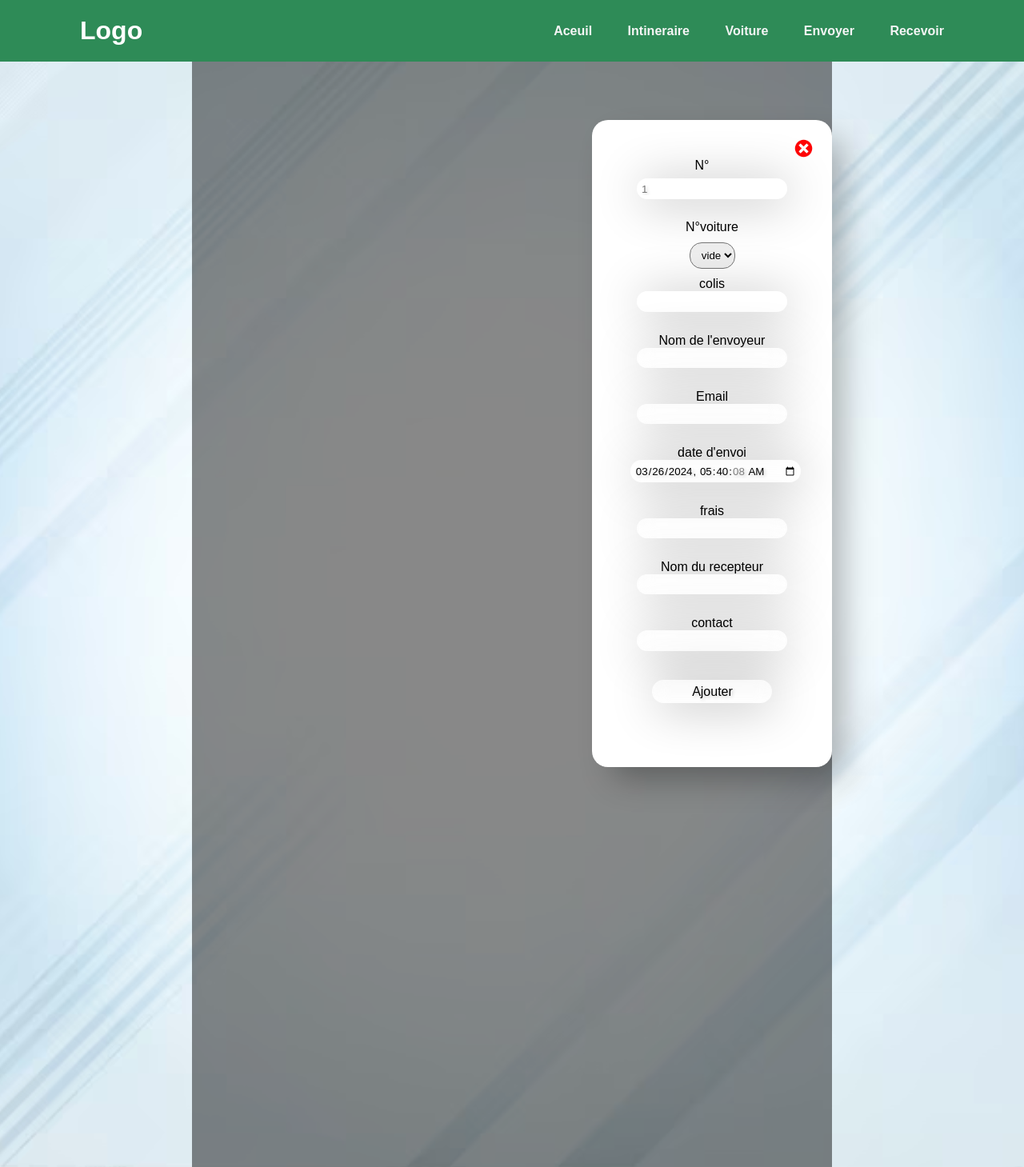
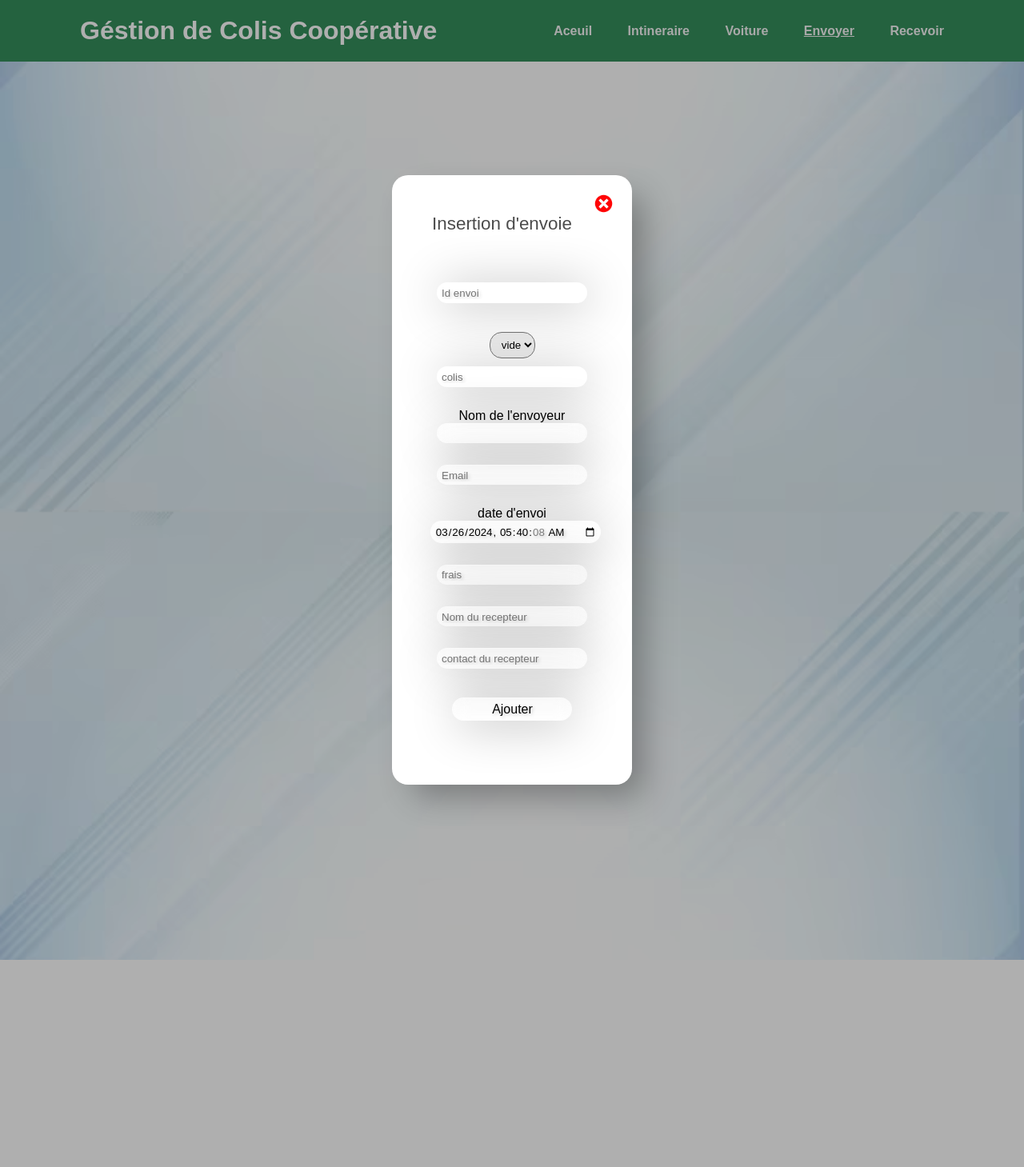
Before and after one commit to christophe1213/gestion_colis, a PHP site: page /gestion_colis/Interface/envoyer/insertion_envoyer.php in a window 1280 px wide. Shown: the whole page at 80% size. After the commit the page ends 1200 px from the top, so only its background shows below. Run offline with PHP 8.4, Linux system fonts and the light colour scheme; data that the repository does not hold is empty.

Commit message:
Amélioration du l'inerterface d'envoye

```diff
--- a/Interface/envoyer/insertion_envoyer.php
+++ b/Interface/envoyer/insertion_envoyer.php
@@ -4,28 +4,14 @@
             include __DIR__ ."/../../controleur/connection.php";
             insertion_envoyer($conn);
             include __DIR__."/../header.php";
-    //   $query = "SELECT * FROM envoyer; ";
-    //   affichage_envoyer($conn,$query);
-
             $conn->close();
         ?>
-<div class="a">
-    <div class="contenaire">
-        <form class="ajout" action="insertion_envoyer.php" method = "POST">
-        <a class="fermer" href="interface_Envoyer.php"><img class="icons" src="../../Style/icons/delete.png" alt="fermer" title="fermer"></a>
-                <label for="idenvoi">N°</label><br>
-                <?php
-                       include __DIR__ ."/../../controleur/connection.php";
-                        // include __DIR__. "/../controleur/selection_donne.php";
-                        $querry="select max(idenvoi) from envoyer;";
-                        $r=$conn->query($querry);
-                        $line=$r->fetch_assoc();
-                        $id=$line['max(idenvoi)']+1;
-                        echo "<input type=\"number\" name=\"idenvoi\"  placeholder='$id' required ><br>";
-                        $conn->close();
-                    ?>
-                <!-- <input type="number" name="idenvoi" required ><br> -->
-                <label for="idvoit">N°voiture</label><br>
+        <div class="message" id="insertion_envoyer">
+            <div class="container">
+            <form action="insertion_envoyer.php" method = "POST">
+                <a href="interface_Envoyer.php"><img src="../../Style/icons/delete.png" class="fermer" alt="fermer" title="fermer"></a>
+                <p class="tittre_message">Insertion d'envoie</p>
+                <input type="number" name="idenvoi" placeholder="Id envoi"><br>
                 <select class="selection" name="idvoit">
                     <?php
 
@@ -36,12 +22,10 @@
                         $conn->close();
                     ?>
                 </select><br>
-                <label for="colist">colis</label><br>
-                <input type="text" name="colis" required><br>
+                <input type="text" name="colis" required placeholder="colis"><br>
                 <label for="nomEnvoyeur">Nom de l'envoyeur</label><br>
                 <input type="text" name="nomEnvoyeur" ><br>
-                <label for="emailEnvoyeur">Email</label><br>
-                <input type="email" name="emailEnvoyeur" required ><br>
+                <input type="email" name="emailEnvoyeur" required placeholder="Email" ><br>
                 <label for="date_envoi">date d'envoi</label><br>
                 <?php
                    include __DIR__ ."/../../controleur/connection.php";
@@ -57,24 +41,17 @@
 
                     $conn->close();
                 ?>
-
-                <label for="frais">frais</label><br>
-                <input type="number" name="frais" ><br>
-                <label for="NomRecepteur">Nom du recepteur</label><br>
-                <input type="text" name="nomRecepteur" required ><br>
-                <label for="contact">contact</label></br>
-                <input type="text" id="contactRecepteur" name="contactRecepteur" required maxlength="10" minlength="10" ><br>
+                <input type="number" name="frais" placeholder="frais" ><br>
+                <input type="text" name="nomRecepteur" required placeholder="Nom du recepteur" ><br>
+                <input type="text" id="contactRecepteur" name="contactRecepteur"  required maxlength="10" minlength="10" placeholder="contact du recepteur" ><br>
                 <input type="submit"value ="Ajouter" >
-
             </form>
         </div>
-
     </div>
-
     <script src="../../Style/js/nav.js"></script>
     <script>
         document.title="Envoyer"
-        titre=document.querySelectorAll("#navbar")
+        titre=document.querySelectorAll(".navbar a")
     </script>
     <script>
         body =document.getElementById('corps')
--- a/Interface/header.php
+++ b/Interface/header.php
@@ -3,44 +3,20 @@
 <head>
     <meta charset="UTF-8">
     <meta name="viewport" content="width=device-width, initial-scale=1.0">
-    <title>Document</title>
+    <title>Acceuil</title>
     <link rel="stylesheet" href="http://localhost/gestion_colis/Style/css/navstyle.css">
     <link rel="stylesheet" href="http://localhost/gestion_colis/Style/css/styleTableau.css">
     <link rel="stylesheet" href="http://localhost/gestion_colis/Style/css/form&boxMessageStyle.css">
-<style>
-.pdf{
-    border-radius:50px ;
-    width: 150px;
-    height: 50px;
-    color: #fff;
-    margin: 50px;
-    background-color: rgba(126, 6, 2, 0.966);
-  }
-
-  .generer_pdf{
-    position: absolute;
-    width: 50%;
-    text-align: center;
-    background-color: white;
-    border-radius: 25px;
-
-    /* top: 50%;
-    left: 50%; */
-    transform:translate(50%,50%)  ;
-  }
-    </style>
-   <!-- <link rel="stylesheet" href="http://localhost/gestion_colis/navStyle.css"> -->
-    <!-- <link rel="stylesheet" href="http://localhost/gestion_colis/style_Table.css"> -->
 </head>
 <body>
     <header>
-        <a class="logo" href="#">Logo</a>
+        <a class="logo" href="#">Géstion de Colis Coopérative</a>
         <nav class="navbar">
             <a href="index">Aceuil</a>
             <a href="Interface/Intineraire/interface_intineraire.php">Intineraire</a>
-            <a href="">Voiture</a>
-            <a href="">Envoyer</a>
-            <a href="">Recevoir</a>
+            <a href="Interface/Voiture/interface_Voiture.php">Voiture</a>
+            <a href="Interface/envoyer/interface_Envoyer.php">Envoyer</a>
+            <a href="Interface/recevoir/interface_Recevoir.php">Recevoir</a>
         </nav>
         <img src="http://localhost/gestion_colis/Style/icons/menu.svg" alt="menu" class="menu">
     </header>
--- a/Style/css/form&boxMessageStyle.css
+++ b/Style/css/form&boxMessageStyle.css
@@ -10,6 +10,9 @@
     top: 0;
     left:0;
     z-index: 200;
+}
+#insertion_envoyer{
+    height: 150vh;
 }
 .container{
     position: relative;
@@ -138,3 +141,7 @@ input[type="submit"]{
 .btn_confi_lien:hover{
     color: white;
 }
+.cherche{
+    /* display: none; */
+    border: none;
+}
--- a/controleur/envoyer.php
+++ b/controleur/envoyer.php
@@ -2,24 +2,6 @@
     include "Execution_Requete.php";
     function affichage_envoyer($c, $q)
     {
-        // echo "<table class=\"tableau\" id=\"searchResults\">
-        // <thead>
-        //     <tr>
-        //         <th class=\"id\">Numero </th>
-        //         <th > Voiture </th>
-        //         <th>Colis</th>
-        //         <th>Nom de l'envoyeur</th>
-        //         <th>Email </th>
-        //         <th class=\"date\"> date d'enoi </th>
-        //         <th class=\"frais\">frais</th>
-        //         <th>Nom de recepteur</th>
-        //         <th>Contact</th>
-        //         <th>Modifier</th>
-        //         <th>Supprimer</th>
-        //     </tr>
-        // </thead>
-
-        // <tbody>";
         $r = $c->query($q);
         if($r->num_rows>0){
 
@@ -52,14 +34,7 @@
             }
         }
         else{
-            echo" <tr>";
-            echo "<td class=\"id\"></td>";
-            echo "<td class=\"idvoit\"></td>";
-            echo "<td class=\"colis\">Aucune envoyer</td>";
-
-
-            echo"</tr>";
-
+            echo"";
         }
 
 
```
Also changed, not shown: Interface/envoyer/generer_pdf.php (+9 -17 lines), Interface/envoyer/interface_Envoyer.php (+12 -46 lines), Interface/envoyer/modifier_envoye.php (+13 -21 lines), Interface/envoyer/supprimer_envoye.php (+3 -8 lines), Style/css/styleTableau.css (+27 -13 lines). Lines whose indentation alone changed are shown as unchanged.
